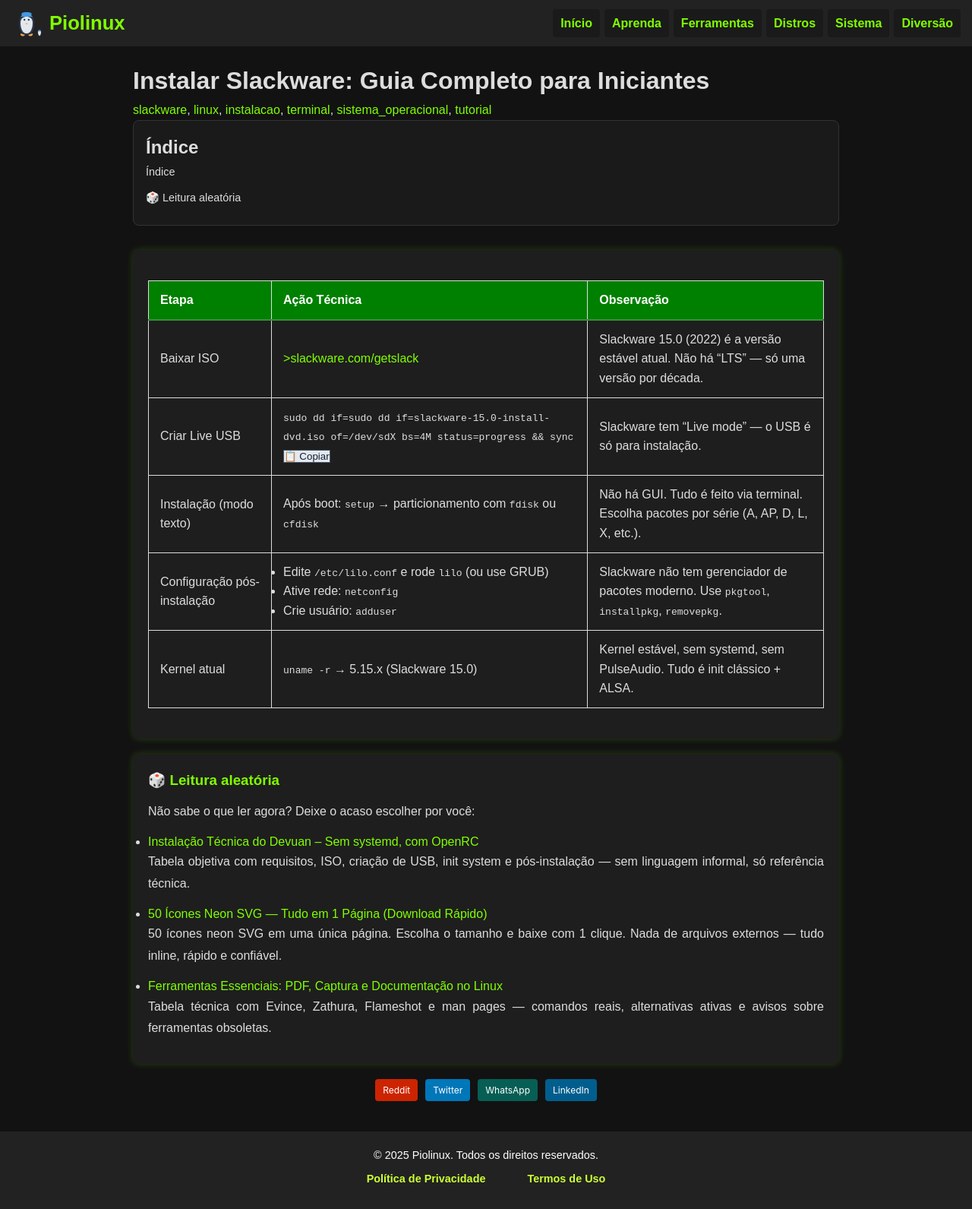
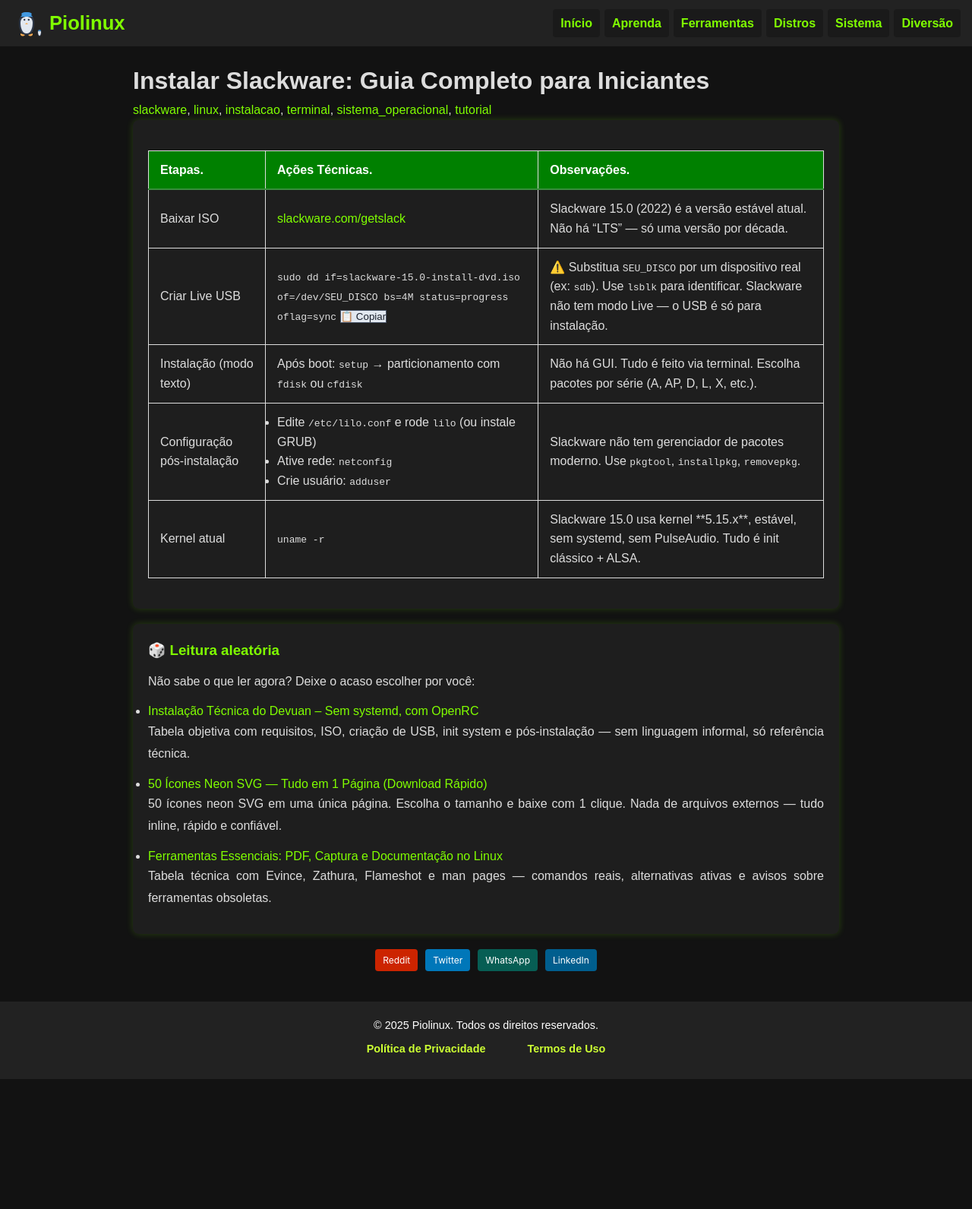
Before and after one commit to Piolinux/piolinux-site, a Jekyll site: the page built from _posts/2025-08-20-instalar-slackware-guia-completo-para-Iniciantes.md, in a window 1280 px wide. Shown: the whole page at 76% size. Built offline with Jekyll 4.4.1, drawn with Linux system fonts in a browser that asks for light colours; after the commit the page ends 1420 px from its top, so only the background shows below that.

Commit message:
Update 2025-08-20-instalar-slackware-guia-completo-para-Iniciantes.md

```diff
--- a/_posts/2025-08-20-instalar-slackware-guia-completo-para-Iniciantes.md
+++ b/_posts/2025-08-20-instalar-slackware-guia-completo-para-Iniciantes.md
@@ -9,62 +9,57 @@ description: "Guia passo a passo para instalar o Slackware Linux: desde o boot a
 permalink: /instalar-slackware-guia-completo/
 ---
 
-{% include toc.html %}
 
-  <section class="post-content">
-
-
-<table class="evergreen-table">
-  <thead>
-    <tr>
-      <th>Etapa</th>
-      <th>Ação Técnica</th>
-      <th>Observação</th>
-    </tr>
-  </thead>
-  <tbody>
-    <tr>
-      <td data-label="Etapa">Baixar ISO</td>
-      <td data-label="Ação Técnica">
-        <a href="https://www.slackware.com/getslack/" target="_blank" rel="noopener noreferrer">>slackware.com/getslack</a>
-      </td>
-      <td data-label="Observação">Slackware 15.0 (2022) é a versão estável atual. Não há “LTS” — só uma versão por década.</td>
-    </tr>
-    <tr>
-      <td data-label="Etapa">Criar Live USB</td>
-      <td data-label="Ação Técnica">
-
-        <code>sudo dd if=sudo dd if=slackware-15.0-install-dvd.iso of=/dev/sdX bs=4M status=progress && sync</code>
-        <button class="copy-btn" data-command="sudo dd if=slackware-15.0-install-dvd.iso of=/dev/sdX bs=4M status=progress && sync">📋 Copiar</button>
-
-      </td>
-      <td data-label="Observação">Slackware tem “Live mode” — o USB é só para instalação.</td>
-    </tr>
-    <tr>
-      <td data-label="Etapa">Instalação (modo texto)</td>
-      <td data-label="Ação Técnica">
-        Após boot: <code>setup</code> → particionamento com <code>fdisk</code> ou <code>cfdisk</code>
-      </td>
-      <td data-label="Observação">Não há GUI. Tudo é feito via terminal. Escolha pacotes por série (A, AP, D, L, X, etc.).</td>
-    </tr>
-    <tr>
-      <td data-label="Etapa">Configuração pós-instalação</td>
-      <td data-label="Ação Técnica">
-        <ul>
-          <li>Edite <code>/etc/lilo.conf</code> e rode <code>lilo</code> (ou use GRUB)</li>
-          <li>Ative rede: <code>netconfig</code></li>
-          <li>Crie usuário: <code>adduser</code></li>
-        </ul>
-      </td>
-      <td data-label="Observação">Slackware não tem gerenciador de pacotes moderno. Use <code>pkgtool</code>, <code>installpkg</code>, <code>removepkg</code>.</td>
-    </tr>
-    <tr>
-      <td data-label="Etapa">Kernel atual</td>
-      <td data-label="Ação Técnica">
-        <code>uname -r</code> → 5.15.x (Slackware 15.0)
-      </td>
-      <td data-label="Observação">Kernel estável, sem systemd, sem PulseAudio. Tudo é init clássico + ALSA.</td>
-    </tr>
-  </tbody>
-</table>
+ <section class="post-content">
+  <table class="evergreen-table">
+    <thead>
+      <tr>
+        <th>Etapas.</th>
+        <th>Ações Técnicas.</th>
+        <th>Observações.</th>
+      </tr>
+    </thead>
+    <tbody>
+      <tr>
+        <td data-label="Etapa">Baixar ISO</td>
+        <td data-label="Ação Técnica">
+          <a href="https://www.slackware.com/getslack/" target="_blank" rel="noopener noreferrer">slackware.com/getslack</a>
+        </td>
+        <td data-label="Observação">Slackware 15.0 (2022) é a versão estável atual. Não há “LTS” — só uma versão por década.</td>
+      </tr>
+      <tr>
+        <td data-label="Etapa">Criar Live USB</td>
+        <td data-label="Ação Técnica">
+          <code>sudo dd if=slackware-15.0-install-dvd.iso of=/dev/SEU_DISCO bs=4M status=progress oflag=sync</code>
+          <button class="copy-btn" data-command="sudo dd if=slackware-15.0-install-dvd.iso of=/dev/SEU_DISCO bs=4M status=progress oflag=sync">📋 Copiar</button>
+        </td>
+        <td data-label="Observação">⚠️ Substitua <code>SEU_DISCO</code> por um dispositivo real (ex: <code>sdb</code>). Use <code>lsblk</code> para identificar. Slackware não tem modo Live — o USB é só para instalação.</td>
+      </tr>
+      <tr>
+        <td data-label="Etapa">Instalação (modo texto)</td>
+        <td data-label="Ação Técnica">
+          Após boot: <code>setup</code> → particionamento com <code>fdisk</code> ou <code>cfdisk</code>
+        </td>
+        <td data-label="Observação">Não há GUI. Tudo é feito via terminal. Escolha pacotes por série (A, AP, D, L, X, etc.).</td>
+      </tr>
+      <tr>
+        <td data-label="Etapa">Configuração pós-instalação</td>
+        <td data-label="Ação Técnica">
+          <ul>
+            <li>Edite <code>/etc/lilo.conf</code> e rode <code>lilo</code> (ou instale GRUB)</li>
+            <li>Ative rede: <code>netconfig</code></li>
+            <li>Crie usuário: <code>adduser</code></li>
+          </ul>
+        </td>
+        <td data-label="Observação">Slackware não tem gerenciador de pacotes moderno. Use <code>pkgtool</code>, <code>installpkg</code>, <code>removepkg</code>.</td>
+      </tr>
+      <tr>
+        <td data-label="Etapa">Kernel atual</td>
+        <td data-label="Ação Técnica">
+          <code>uname -r</code>
+        </td>
+        <td data-label="Observação">Slackware 15.0 usa kernel **5.15.x**, estável, sem systemd, sem PulseAudio. Tudo é init clássico + ALSA.</td>
+      </tr>
+    </tbody>
+  </table>
 </section>
```
